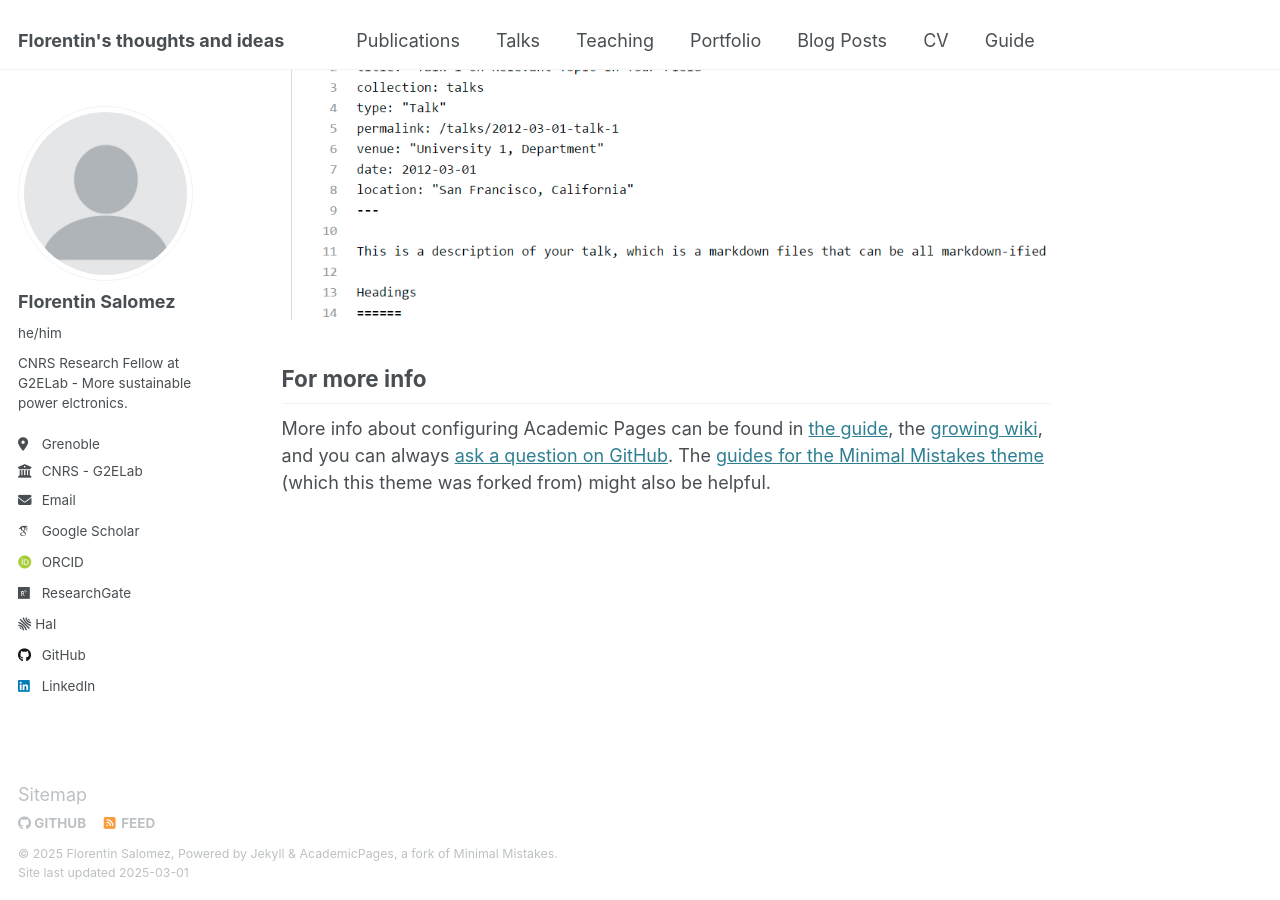
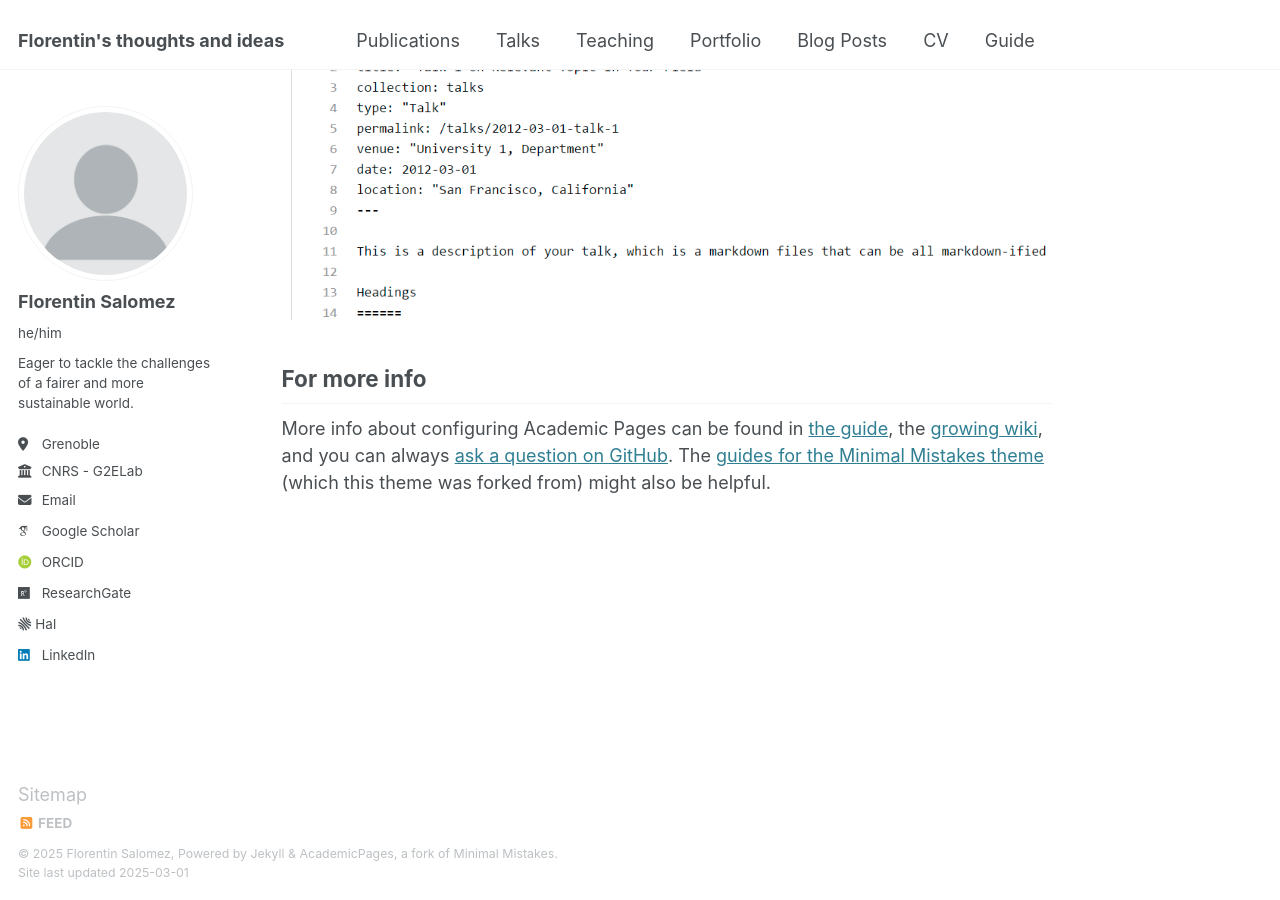
Before and after one commit to florentin-salomez/florentin-salomez.github.io, a Jekyll site: the page built from _pages/about.md, in a window 1280 px wide and 900 px high, scrolled down 2642 px. Built offline with Jekyll 4.4.1, drawn with Linux system fonts in a browser that asks for light colours; some web fonts are replaced.

Commit message:
Update _config.yml remove github, change bio to mor inspirational

```diff
--- a/_config.yml
+++ b/_config.yml
@@ -25,7 +25,7 @@ author:
   avatar           : "profile.png"
   name             : "Florentin Salomez"
   pronouns         : "he/him" # example: "she/her"
-  bio              : "CNRS Research Fellow at G2ELab - More sustainable power elctronics."
+  bio              : "Eager to tackle the challenges of a fairer and more sustainable world."
   location         : "Grenoble"
   employer         : "CNRS - G2ELab"
   uri              : # URL
@@ -46,7 +46,7 @@ author:
   bitbucket        : # Username - Update with your username on the site
   codepen          : # Username
   dribbble         : # Username
-  github           : "academicpages"
+  github           : # "academicpages"
   kaggle           : # Username
   stackoverflow    : # User number or user number and name (i.e., use "1" or "1/jeff-atwood")
 
```
